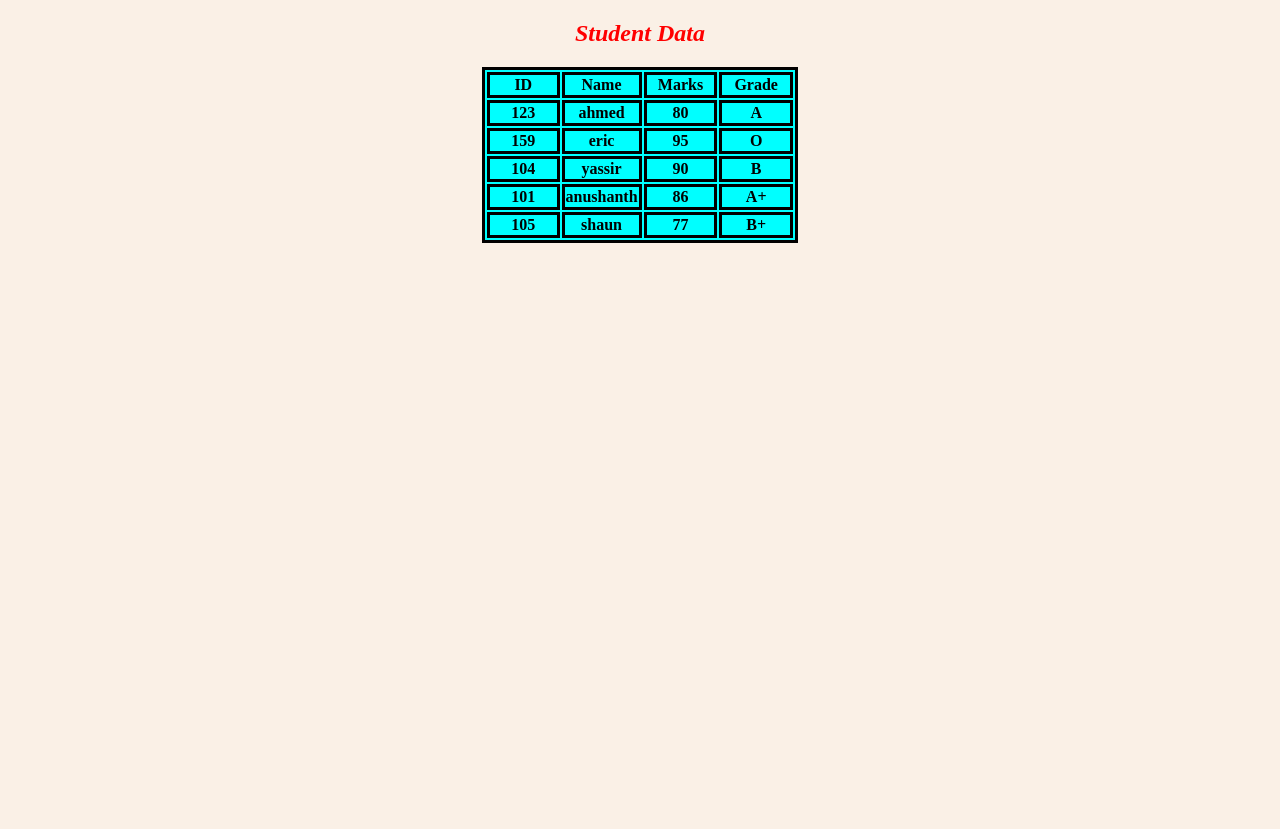
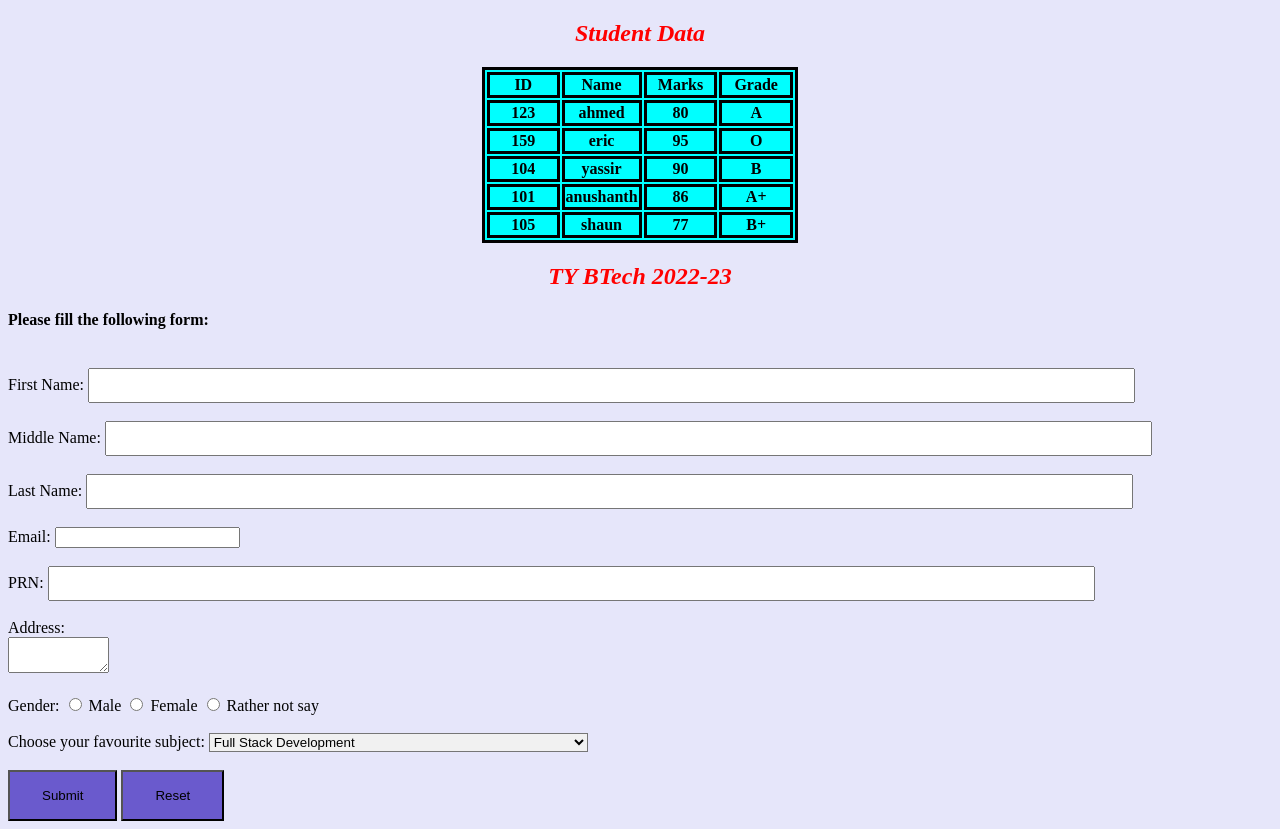
Before and after one commit to yassir121/FSD, a plain HTML site: page fsd1.html in a window 1280 px wide. Before the commit the page ends 800 px from the top, so only its background shows below. Drawn offline with Linux system fonts and the light colour scheme.

Commit message:
Update fsd1.html

```diff
--- a/fsd1.html
+++ b/fsd1.html
@@ -64,3 +64,76 @@ font-weight: bold;
 </table>
 </body>
 </html>
+
+
+<!DOCTYPE html>
+<html>
+<head>
+<title> Forms in HTML </title>
+<style>
+body {
+background-color: lavender;
+}
+h2 {
+font-weight: bold;
+font-style: italic;
+text-align: center;
+}
+input[type=text] {
+width: 80%;
+padding: 8px 16px;
+}
+input[type=button] {
+background-color: slateblue;
+padding: 16px 8px;
+cursor: pointer;
+}
+input[type=submit], input[type=reset] {
+background-color: slateblue;
+padding: 16px 32px;
+cursor: pointer;
+}
+select {
+width: 30%;
+padding 16px 16px;
+background-color: #f1f1f1;
+cursor: pointer;
+}
+</style>
+</head>
+<body>
+<h2> TY BTech 2022-23 </h2>
+<h4> Please fill the following form: </h4>
+<form method = Post Action = "script_url">
+<br> First Name: <input type="text" name="firstname"/> <br/>
+<br> Middle Name: <input type="text" name="middlename"/> <br/>
+<br> Last Name: <input type="text" name="lastname"/> <br/>
+
+<br> <label for="email">Email: </label>
+<input type="email" id="email" name="email"/> <br/>
+
+<br> PRN: <input type="text" name="prn"/> <br/>
+
+<br> Address: <br/>
+<textarea row=20 cols=10>
+</textarea> <br/>
+
+<br> <label for="gender">Gender: </label>
+<input type="radio" id="gender" name="gender" value="male" /> Male
+<input type="radio" id="gender" name="gender" value="female" /> Female
+<input type="radio" id="gender" name="gender" value="rather not say" /> Rather not say <br/>
+
+<br> <label for="subject"> Choose your favourite subject: </label>
+<select name="subjects" id="subjects">
+<option value="full stack development"> Full Stack Development </option>
+<option value="database management systems"> Database Management Systems </option>
+<option value="artificial intelligence"> Artificial Intelligence </option>
+<option value="cybersecurity"> Cybersecurity </option>
+</select> <br/>
+
+<br> <input type="submit" value="Submit">
+<input type="reset" value="Reset"> <br/>
+
+</form>
+</body>
+</html>
```
